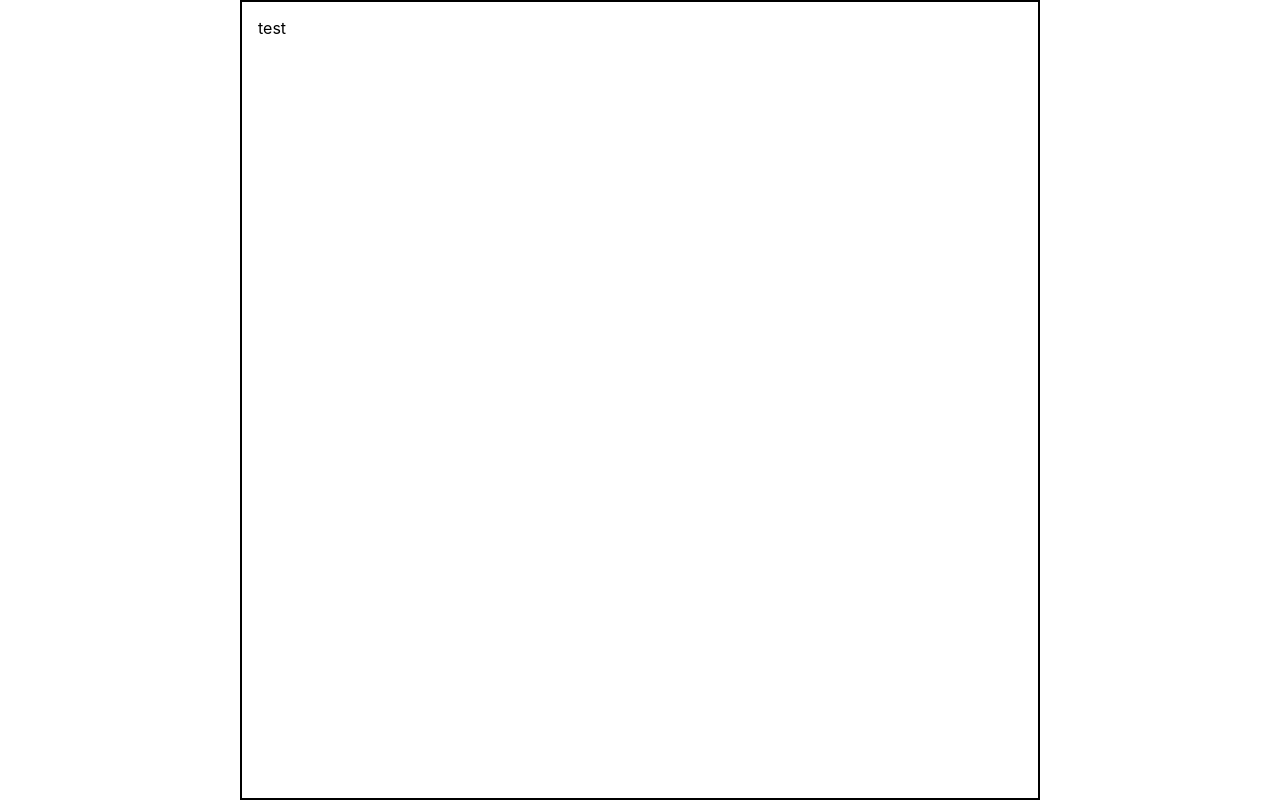
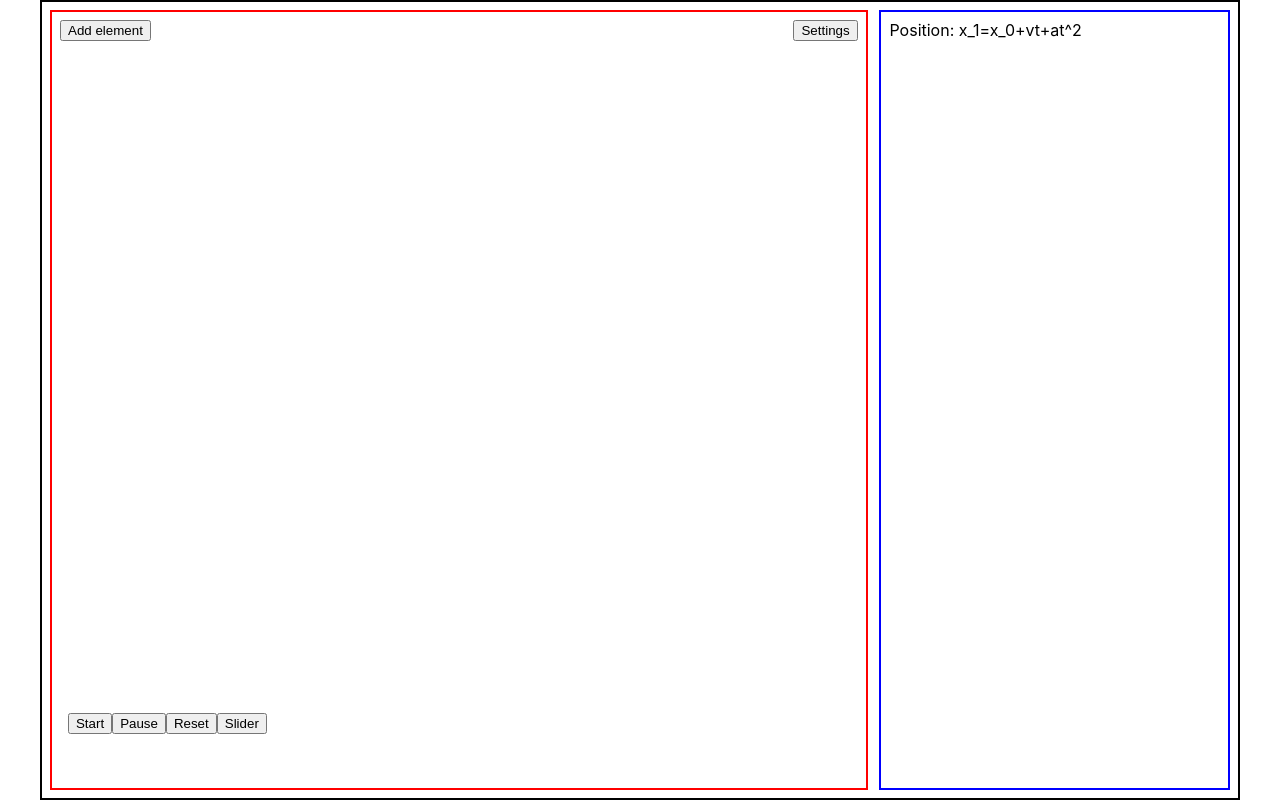
Before and after one commit to brynnchernosky/physics-mechanics-simulator, a React (Create React App) app: page / in a window 1280 px wide. Built offline with nearby package versions, Linux system fonts and the light colour scheme.

Commit message:
basic setup

```diff
--- a/package.json
+++ b/package.json
@@ -10,6 +10,7 @@
     "@types/node": "^16.7.13",
     "@types/react": "^18.0.0",
     "@types/react-dom": "^18.0.0",
+    "node-sass": "^7.0.3",
     "react": "^18.2.0",
     "react-dom": "^18.2.0",
     "react-scripts": "5.0.1",
--- a/src/App.css
+++ /dev/null
@@ -1,11 +0,0 @@
-* {
-  box-sizing: border-box;
-}
-
-.mechanicsSimulationContainer {
-  padding: 1em;
-  height: 100vh;
-  width: 100vh;
-  border: solid black 2px;
-  margin: auto;
-}
--- /dev/null
+++ b/src/App.scss
@@ -0,0 +1,50 @@
+* {
+  box-sizing: border-box;
+}
+
+.mechanicsSimulationContainer {
+  padding: 0.5em;
+  height: 100vh;
+  width: 150vh;
+  border: solid black 2px;
+  margin: auto;
+  display: flex;
+}
+
+.mechanicsSimulationContentContainer {
+  width: 70%;
+  border: solid red 2px;
+  padding: 0.5em;
+
+  .mechanicsSimulationButtonsAndElements {
+    height: 90%;
+
+    .mechanicsSimulationButtons {
+      display: flex;
+      justify-content: space-between;
+    }
+
+    .mechanicsSimulationElements {
+    }
+  }
+
+  .mechanicsSimulationFooter {
+    height: 10%;
+    margin: 1%;
+  }
+}
+
+.weight {
+  background-color: red;
+  border-radius: 50%;
+  width: 10vh;
+  height: 10vh;
+  position: absolute;
+}
+
+.mechanicsSimulationEquationContainer {
+  width: 30%;
+  border: solid blue 2px;
+  padding: 0.5em;
+  margin-left: 1%;
+}
--- a/src/App.tsx
+++ b/src/App.tsx
@@ -1,9 +1,50 @@
-import React from "react";
+import React, { useState } from "react";
 import logo from "./logo.svg";
-import "./App.css";
+import "./App.scss";
 
 function App() {
-  return <div className="mechanicsSimulationContainer">test</div>;
+  const [simulationElements, setSimulationElements] = useState<JSX.Element[]>(
+    []
+  );
+
+  const addWeight = () => {
+    const weight = <div className="weight" key={simulationElements.length} />;
+    console.log(simulationElements);
+    setSimulationElements((state) => [...state, weight]);
+  };
+
+  return (
+    <div className="mechanicsSimulationContainer">
+      <div className="mechanicsSimulationContentContainer">
+        <div className="mechanicsSimulationButtonsAndElements">
+          <div className="mechanicsSimulationButtons">
+            <button
+              onClick={addWeight}
+              disabled={simulationElements.length > 0}
+            >
+              {" "}
+              Add element
+            </button>
+            <button> Settings</button>
+          </div>
+          <div className="mechanicsSimulationElements">
+            {simulationElements}
+          </div>
+        </div>
+        <div className="mechanicsSimulationFooter">
+          <button> Start</button>
+          <button> Pause</button>
+          <button> Reset</button>
+          <button> Slider</button>
+        </div>
+      </div>
+      <div className="mechanicsSimulationEquationContainer">
+        <div className="mechanicsSimulationEquation">
+          Position: x_1=x_0+vt+at^2
+        </div>
+      </div>
+    </div>
+  );
 }
 
 export default App;
```
Also changed, not shown: 1 other file (tests, documents, lock files or other folders).
